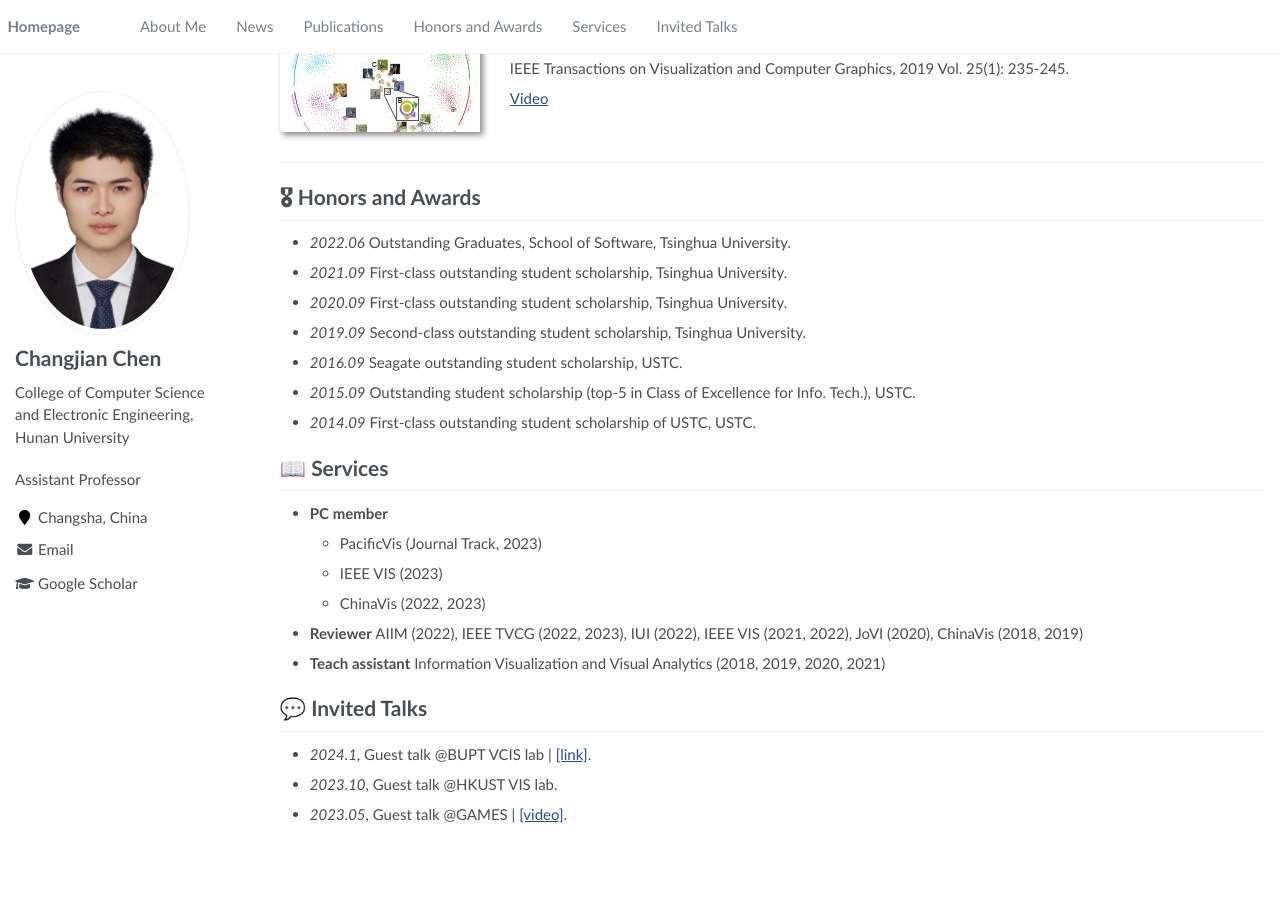
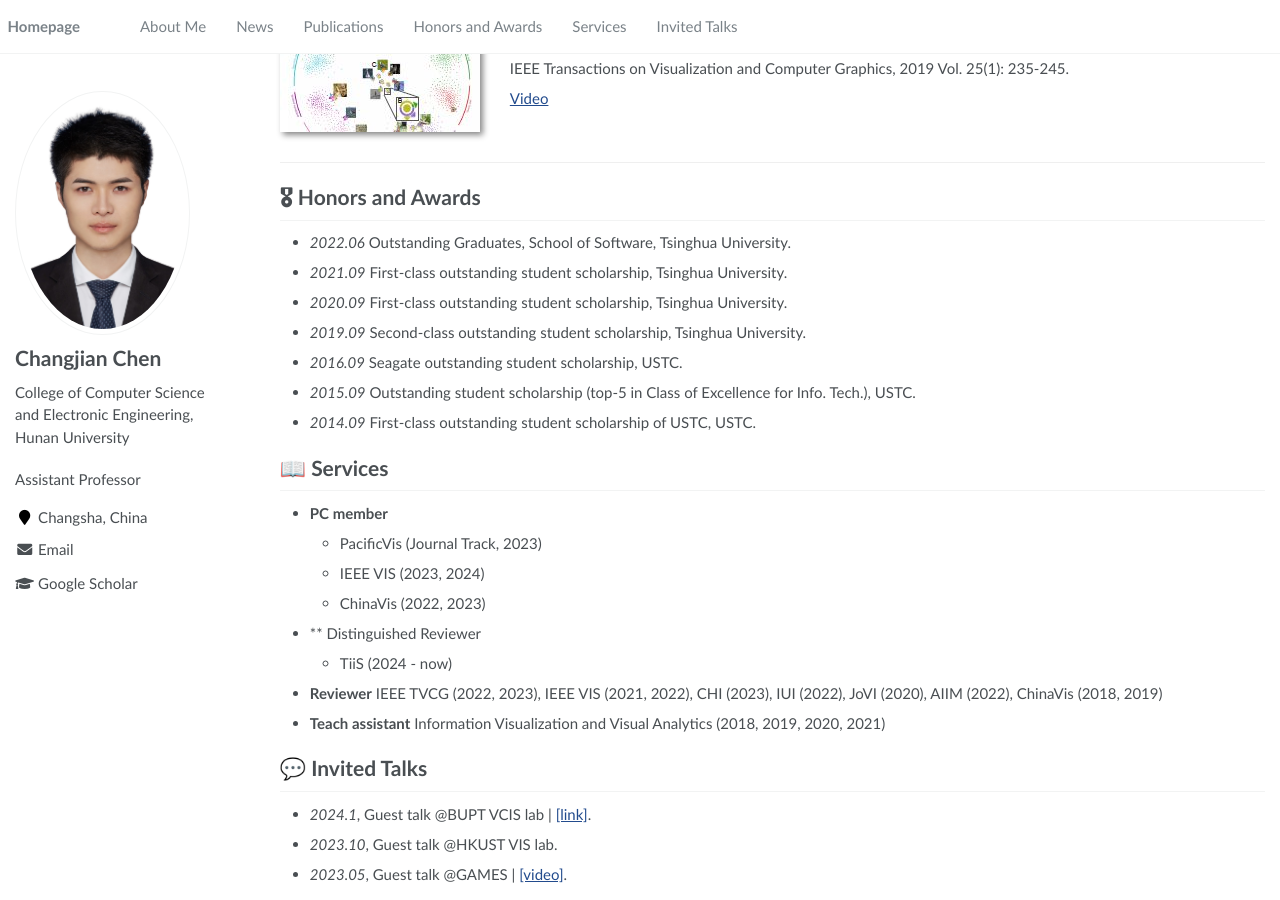
Before and after one commit to changjianchen/changjianchen.github.io, a Jekyll site: the page built from _pages/about.md, in a window 1280 px wide and 900 px high, scrolled down 2928 px. Built offline with Jekyll 4.4.1, drawn with Linux system fonts in a browser that asks for light colours; before the commit the page ends 3768 px from its top, so only the background shows below that.

Commit message:
Update about.md

```diff
--- a/_pages/about.md
+++ b/_pages/about.md
@@ -246,9 +246,11 @@ IEEE Transactions on Visualization and Computer Graphics, 2019 Vol. 25(1): 235-2
 # 📖 Services
 - **PC member**
   - PacificVis (Journal Track, 2023)
-  - IEEE VIS (2023)
+  - IEEE VIS (2023, 2024)
   - ChinaVis (2022, 2023)
-- **Reviewer** AIIM (2022), IEEE TVCG (2022, 2023), IUI (2022), IEEE VIS (2021, 2022), JoVI (2020), ChinaVis (2018, 2019)
+- ** Distinguished Reviewer
+  - TiiS (2024 - now)
+- **Reviewer** IEEE TVCG (2022, 2023), IEEE VIS (2021, 2022), CHI (2023), IUI (2022), JoVI (2020), AIIM (2022), ChinaVis (2018, 2019)
 - **Teach assistant** Information Visualization and Visual Analytics (2018, 2019, 2020, 2021)
 
 # 💬 Invited Talks
```
